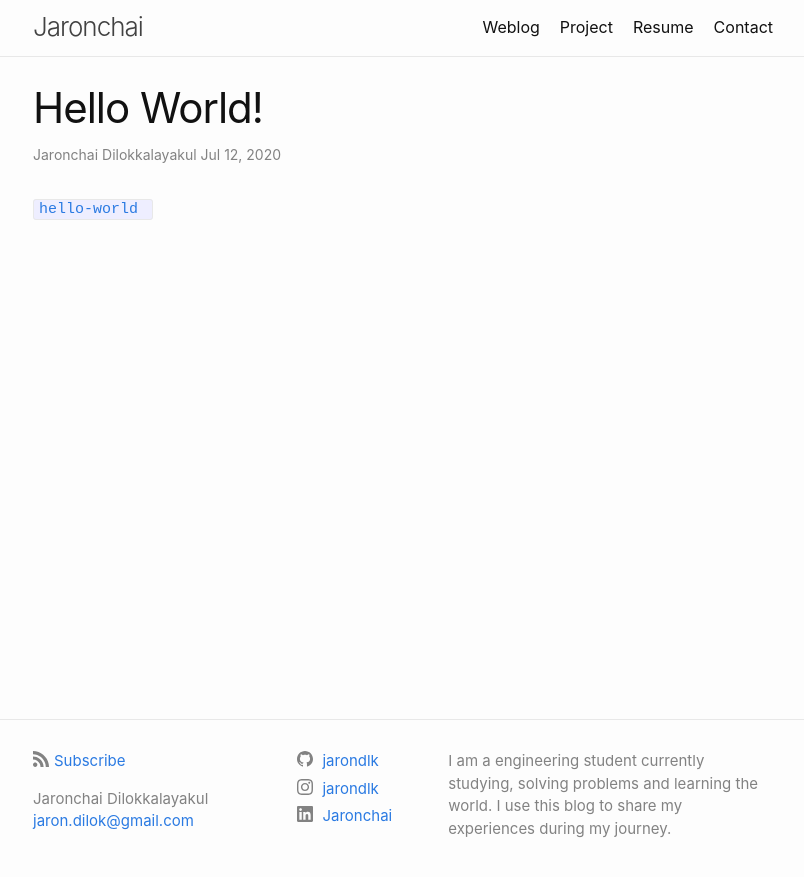
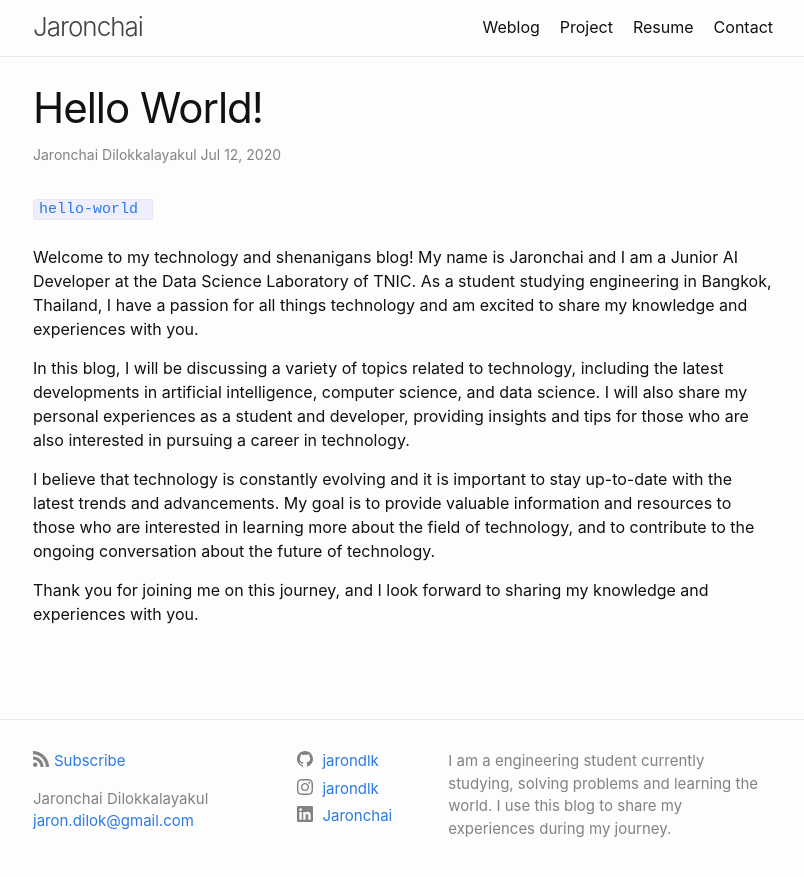
Before and after one commit to jarondlk/jaronchai-blog, a Jekyll site: the page built from _posts/2020-07-13-hello-world.markdown, in a window 1280 px wide. Shown: the top 877 px of the page, without its empty margins (237-1041 px from the left). Built offline with Jekyll 4.4.1, drawn with Linux system fonts in a browser that asks for light colours; comment, search, counter and statistics services are not loaded.

Commit message:
Add hello world post content

```diff
--- a/_posts/2020-07-13-hello-world.markdown
+++ b/_posts/2020-07-13-hello-world.markdown
@@ -5,3 +5,11 @@ date:   2020-07-13 00:00:00 +0700
 tags:  hello-world
 comments: true
 ---
+
+Welcome to my technology and shenanigans blog! My name is Jaronchai and I am a Junior AI Developer at the Data Science Laboratory of TNIC. As a student studying engineering in Bangkok, Thailand, I have a passion for all things technology and am excited to share my knowledge and experiences with you.
+
+In this blog, I will be discussing a variety of topics related to technology, including the latest developments in artificial intelligence, computer science, and data science. I will also share my personal experiences as a student and developer, providing insights and tips for those who are also interested in pursuing a career in technology.
+
+I believe that technology is constantly evolving and it is important to stay up-to-date with the latest trends and advancements. My goal is to provide valuable information and resources to those who are interested in learning more about the field of technology, and to contribute to the ongoing conversation about the future of technology.
+
+Thank you for joining me on this journey, and I look forward to sharing my knowledge and experiences with you.
```
